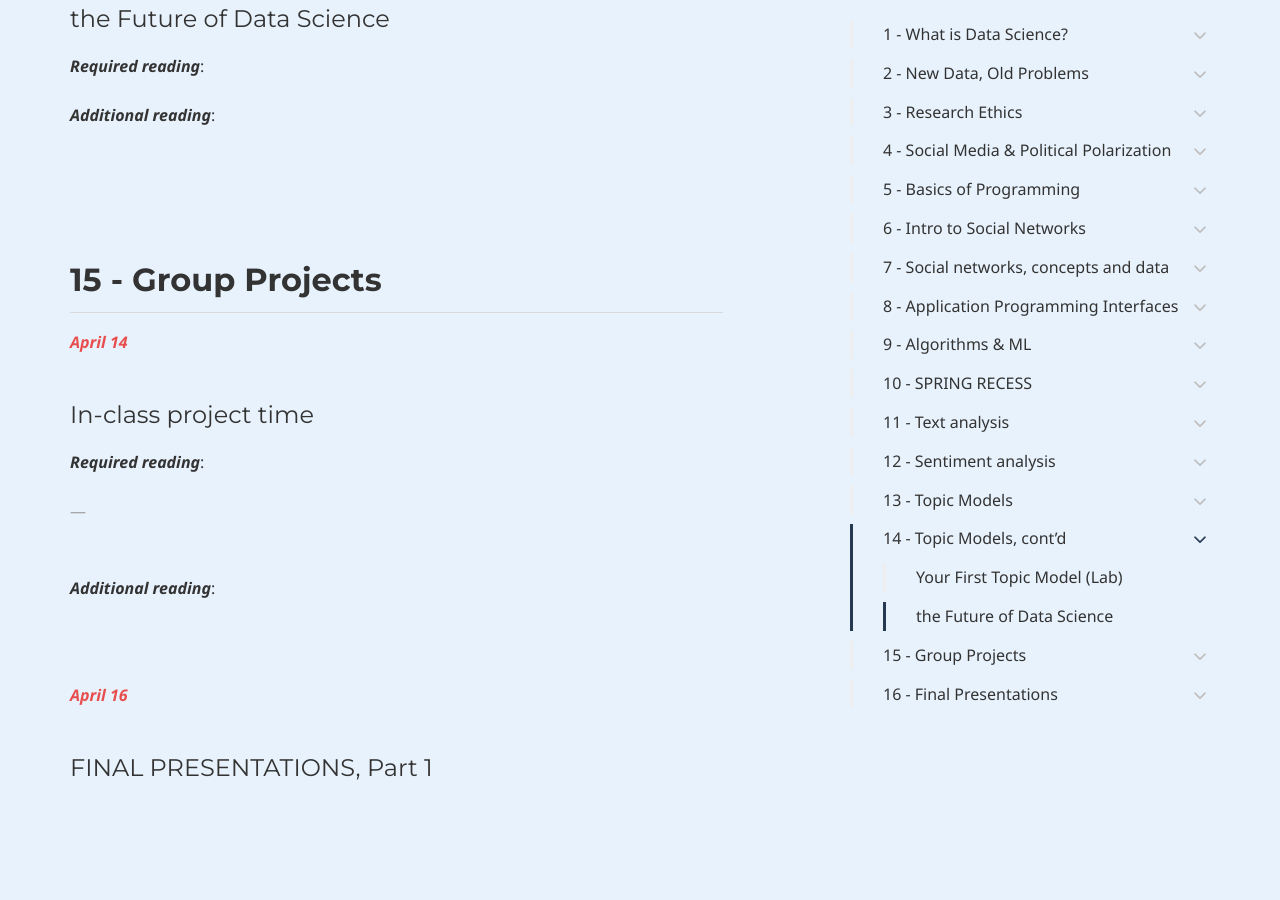
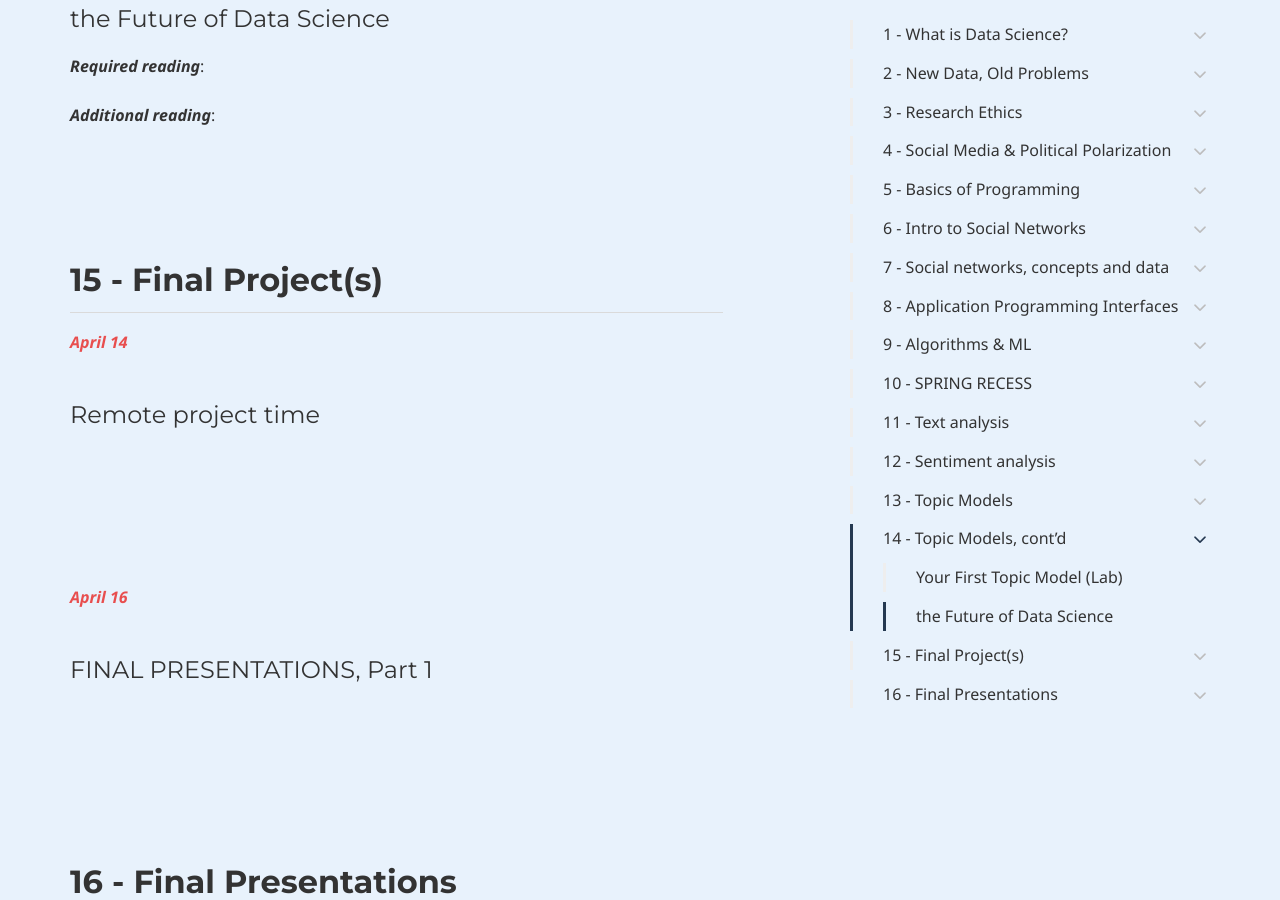
Before and after one commit to dssoc/dssoc.github.io, a Jekyll site: the page built from schedule.md, in a window 1280 px wide and 900 px high, scrolled down 16634 px. Built offline with Jekyll 4.4.1, drawn with Linux system fonts in a browser that asks for light colours; some web fonts are replaced.

Commit message:
update schedule

```diff
--- a/schedule.md
+++ b/schedule.md
@@ -401,7 +401,7 @@ For these excercises, you will need the following datasets:<br/>
 ***Required reading***:
 <br/>
 - Kramer et al.(2014). [**Experimental evidence of massive-scale emotional contagion through social networks**](https://www.pnas.org/content/111/24/8788). Proceedings of the National Academy of Sciences, 111:24, pp.8788-8790.
-- Julia Silge and David Robinson (2020). [**Sentiment analysis with tidy data**](https://www.tidytextmining.com/sentiment.html) in **Text Mining with R**.
+- Julia Silge and David Robinson (2020). [**Sentiment analysis with tidy data**](https://www.tidytextmining.com/sentiment.html) in *Text Mining with R*.
 <br/><br/>
 
 ***Additional reading***:
@@ -453,16 +453,10 @@ For these excercises, you will need the following datasets:<br/>
 <br/><br/><br/><br/>
 
 
-## 15 - Group Projects
+## 15 - Final Project(s)
 <b><i><font color="#E84E4E">April 14</font></i></b>
-#### In-class project time
-***Required reading***:
-<br/>
--
-<br/><br/>
-
-***Additional reading***:
-<br/><br/><br/>
+#### Remote project time
+<br/><br/><br/><br/>
 
 <b><i><font color="#E84E4E">April 16</font></i></b>
 #### FINAL PRESENTATIONS, Part 1
```
